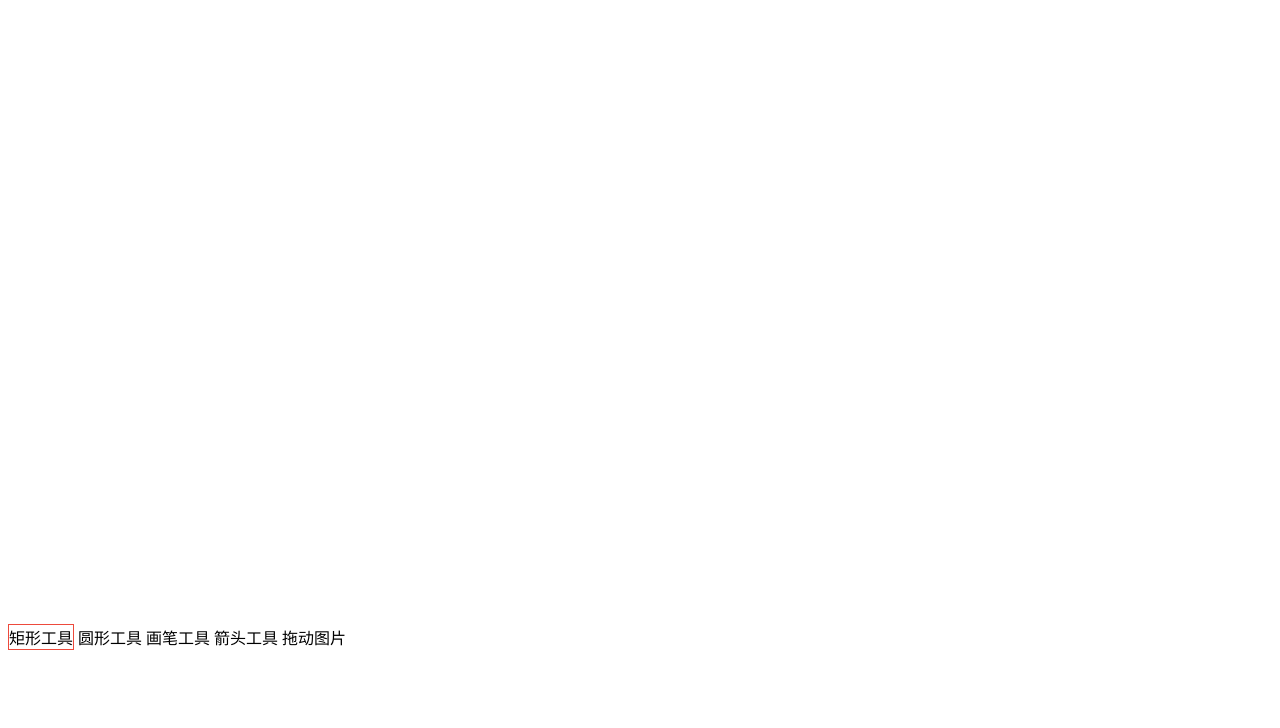
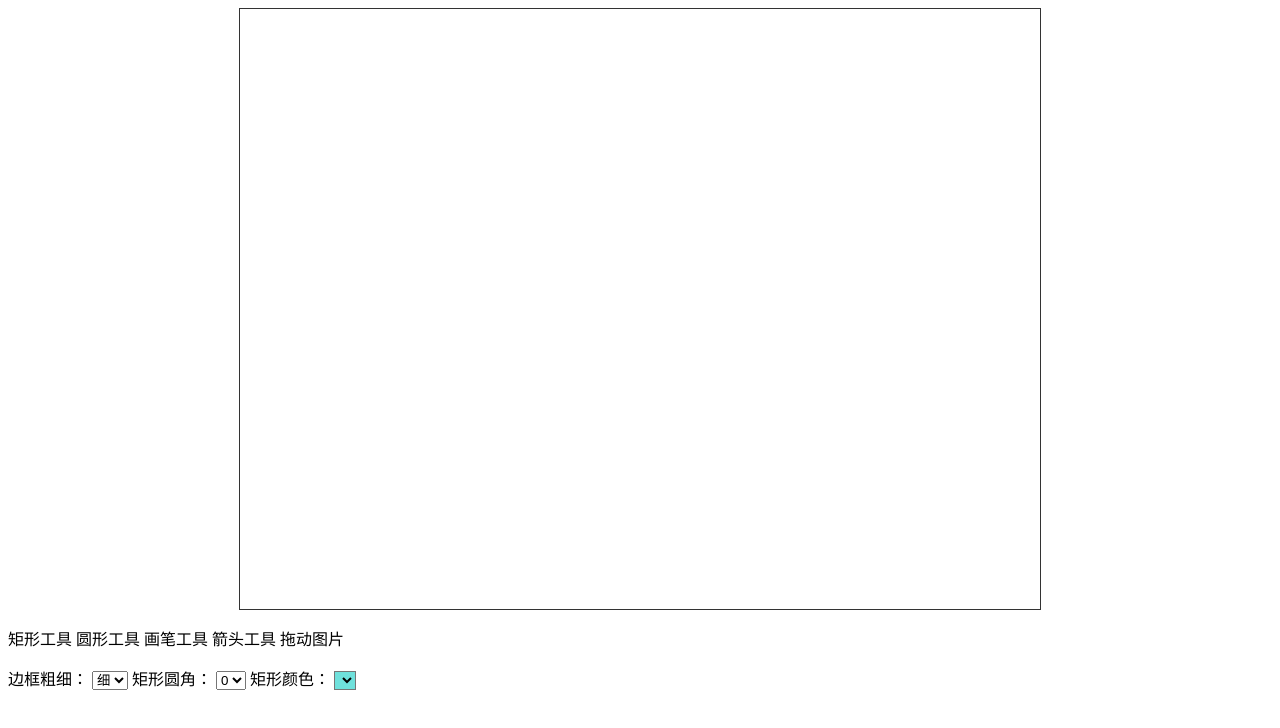
Before and after one commit to lvangorysky/Ypaint, a plain HTML site: page demo.html in a window 1280 px wide. Drawn offline with Linux system fonts and the light colour scheme.

Commit message:
Signed-off-by: Yao <1411934401@qq.com>

```diff
--- a/Ypaint.js
+++ b/Ypaint.js
@@ -2,6 +2,7 @@
 	console.log("\n %c APlayer 1.6.1 %c http://aplayer.js.org \n\n","color: #fadfa3; background: #030307; padding:5px 0;","background: #fadfa3; padding:5px 0;");
 	function Ypaint(){
 		this.init = function(canvas){
+			this.outer
 			this.isLine = false,
             this.isArrow = false,
             this.isRect = false,
@@ -18,7 +19,7 @@
             this.beginPoint = {};
             this.stopPoint = {}; //circle
             this.storage = {};
-            this.rect = {};
+            this.rect = {}; //
             this.polygonVertex = [];
             this.status = {
                 lineArr: [],
@@ -60,22 +61,22 @@
 			            }
 			            t.clear();
 			            t.redrawAll();
-			            t.drawRect(t.rect.realX, t.rect.realY, t.rect.width, t.rect.height);
+			            t.drawRect(t.rect.realX, t.rect.realY, t.rect.width, t.rect.height, t.rect.radius, t.rect.color,t.rect.lineWidth);
 					}
 				}
 			}
 
 			this.canvas['on' + t.EndEvent] = function(e) {
 				if(t.isRect){
-					t.status.rectArr.push({ realX: t.rect.realX, realY: t.rect.realY, width: t.rect.width, height: t.rect.height });
+					t.status.rectArr.push({ realX: t.rect.realX, realY: t.rect.realY, width: t.rect.width, height: t.rect.height, radius: t.rect.radius, color: t.rect.color, lineWidth: t.rect.lineWidth});
 					t.rect = {};
 				}
-
 				t.lock = false;
 			}
 		}
 
-		this.createRect = function(x, y, width, height, radius, color, type) { //绘制圆
+		this.createRect = function(x, y, width, height, radius, color, type ,lineWidth) { //绘制圆
+			console.log(x,y,width,height,radius,color,type,lineWidth)
             this.ctx.beginPath();
             this.ctx.moveTo(x, y + radius);
             this.ctx.lineTo(x, y + height - radius);
@@ -87,12 +88,12 @@
             this.ctx.lineTo(x + radius, y);
             this.ctx.quadraticCurveTo(x, y, x, y + radius);
             this.ctx[type + 'Style'] = color;
+            this.ctx.lineWidth = lineWidth;
             this.ctx.closePath();
             this.ctx[type]();
         },
-        this.drawRect = function(realX, realY, width, height){
-        	this.ctx.lineWidth = 3;
-            this.createRect(realX, realY, width, height, 3, '#e6071d', 'stroke')
+        this.drawRect = function(realX, realY, width, height, radius, color, lineWidth){
+            this.createRect(realX, realY, width, height, radius, color, 'stroke', lineWidth)
         }
         this.clear = function(){
         	this.ctx.clearRect(0, 0, this.w, this.h); //清除画布，左上角为起点
@@ -101,7 +102,8 @@
         	var t = this;
         	if (this.status.rectArr.length > 0) {
                 this.status.rectArr.forEach(function(val) {
-                    t.drawRect(val.realX, val.realY, val.width, val.height)
+                	console.log(val)
+                    t.drawRect(val.realX, val.realY, val.width, val.height, val.radius, val.color, val.lineWidth)
                 })
             }
         }
--- a/demo.html
+++ b/demo.html
@@ -7,22 +7,59 @@
 	<link rel="stylesheet" href="">
 </head>
 <style>
-	canvas{display: block}
+	canvas{display: block;margin:auto;border: 1px solid #333;}
 	p{display: inline-block;cursor: pointer;}
 	.active{border: 1px solid #ed4a3c;}
 </style>
 <body>
 	<canvas id="canvas" width="800" height="600"></canvas>
-	<p id="rect" class="active">矩形工具</p>
-	<p id="circle">圆形工具</p>
-	<p id="line">画笔工具</p>
-	<p id="arrow">箭头工具</p>
-	<p id="draw">拖动图片</p>
+	<div>
+		<p id="rect">矩形工具</p>
+		<p id="circle">圆形工具</p>
+		<p id="line">画笔工具</p>
+		<p id="arrow">箭头工具</p>
+		<p id="draw">拖动图片</p>
+	</div>
+	<div class="option">
+		<span>边框粗细：</span>
+		<select onchange="changeRectLength()" id="rectLength">
+			<option value="2">细</option>
+			<option value="4">中</option>
+			<option value="6">粗</option>
+		</select>
+		<span>矩形圆角：</span>
+		<select onchange="changeRectRadius()"  id="rectRadius">
+			<option value="0">0</option>
+			<option value="2">2</option>
+			<option value="4">4</option>
+			<option value="6">6</option>
+			<option value="8">8</option>
+		</select>
+		<span>矩形颜色：</span>
+		<select style="background-color: #6FE1DC" onchange="changeRectColor()" id="rectColor">
+			<option style="background-color: #6FE1DC" value="#6FE1DC"></option>
+			<option style="background-color: #7ec0ee" value="#7ec0ee"></option>
+			<option style="background-color: #ffd0d0" value="#ffd0d0"></option>
+			<option style="background-color: #e283ff" value="#e283ff"></option>
+			<option style="background-color: #1b3847" value="#1b3847"></option>
+			<option style="background-color: #fe626d" value="#fe626d"></option>
+			<option style="background-color: #f4a931" value="#f4a931"></option>
+			<option style="background-color: #975cfd" value="#975cfd"></option>
+			<option style="background-color: #37a45d" value="#37a45d"></option>
+		</select>
+	</div>
+
 
 </body>
 <script src="./Ypaint.js"></script>
 <script>
+
 	var paint = Ypaint(document.getElementById('canvas'))
+
+	var rectLength = document.getElementById('rectLength')
+	var rectRadius = document.getElementById('rectRadius')
+	var rectColor = document.getElementById('rectColor')
+
 	document.getElementById('rect').addEventListener('click',function(){
 		paint.isRect = !paint.isRect;
 	})
@@ -35,5 +72,28 @@
 	document.getElementById('arrow').addEventListener('click',function(){
 		paint.isArrow = !paint.isArrow;
 	})
+	//处理画正方形的参数
+
+
+	var length = rectLength.options[rectLength.selectedIndex].value;
+	var radius = rectRadius.options[rectRadius.selectedIndex].value;
+	var color = rectColor.options[rectColor.selectedIndex].value;
+	paint.rect.lineWidth = length;
+	paint.rect.radius = radius;
+	paint.rect.color = color;
+	function changeRectLength(){
+		length = rectLength.options[rectLength.selectedIndex].value;
+		paint.rect.lineWidth = length;
+	}
+	function changeRectRadius(){
+		radius = rectRadius.options[rectRadius.selectedIndex].value;
+		paint.rect.radius = radius;
+	}
+	function changeRectColor(){
+		color = rectColor.options[rectColor.selectedIndex].value;
+		rectColor.style.backgroundColor = color;
+		paint.rect.color = color;
+	}
+
 </script>
 </html>
```
